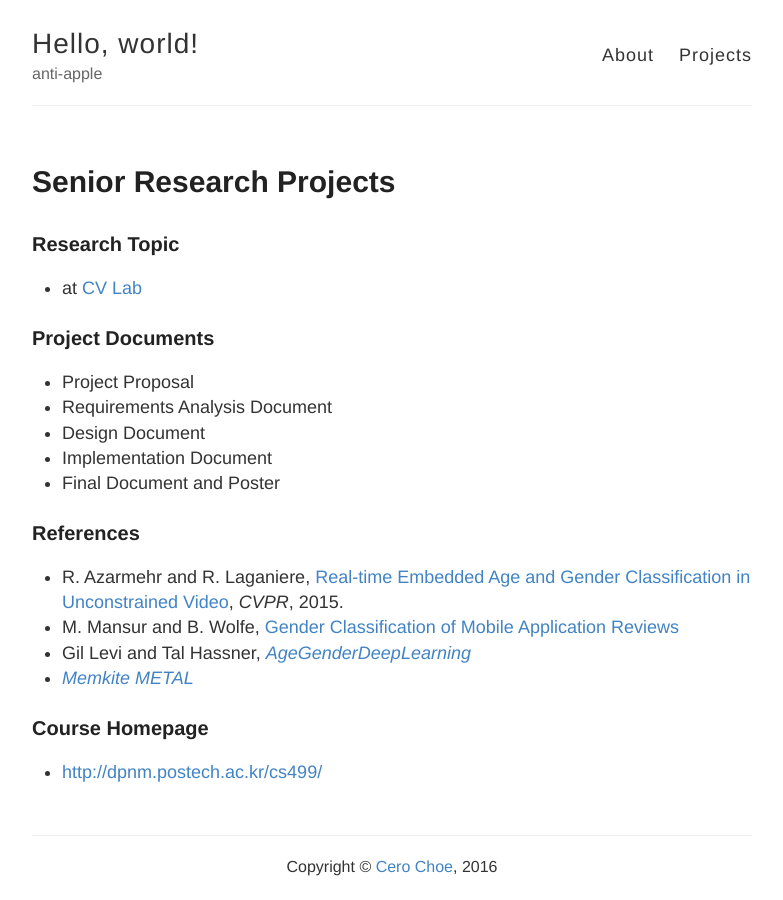
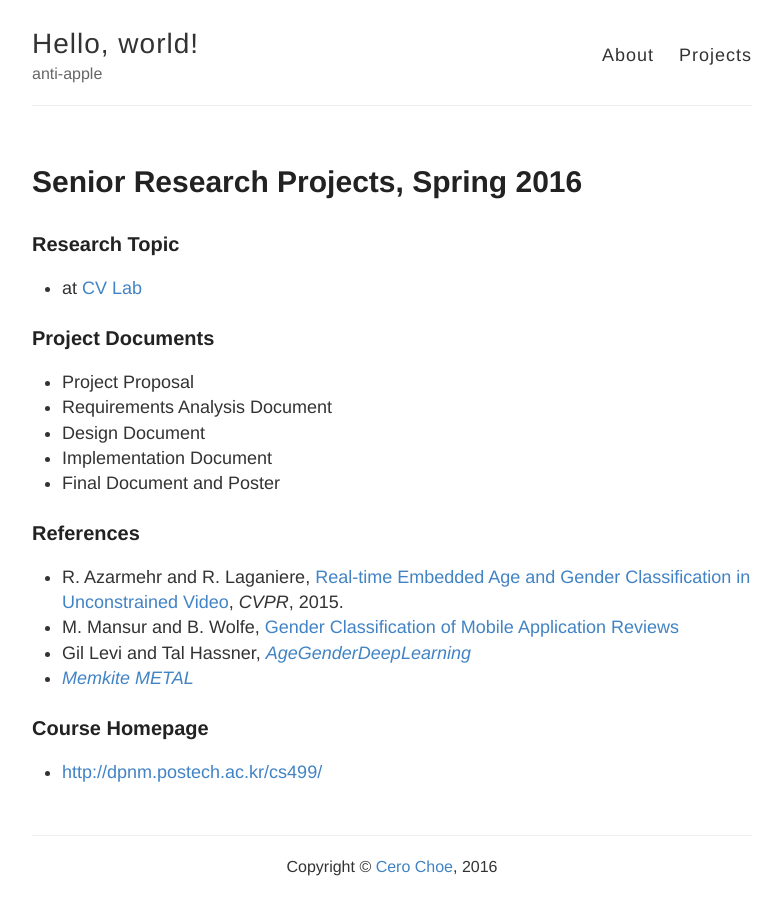
Before and after one commit to cerochoe/cerochoe.github.io, a Jekyll site: the page built from projects/csed499.md, in a window 1280 px wide. Shown: the whole page, without its empty margins (248-1031 px from the left). Built offline with Jekyll 4.4.1, drawn with Linux system fonts in a browser that asks for light colours.

Commit message:
Change titles

```diff
--- a/projects/csed499.md
+++ b/projects/csed499.md
@@ -1,6 +1,6 @@
 ---
 layout: page
-title: Senior Research Projects
+title: Senior Research Projects, Spring 2016
 permalink: /projects/csed499/
 ---
 
```
Also changed, not shown: projects.md (+1 -1 lines).
